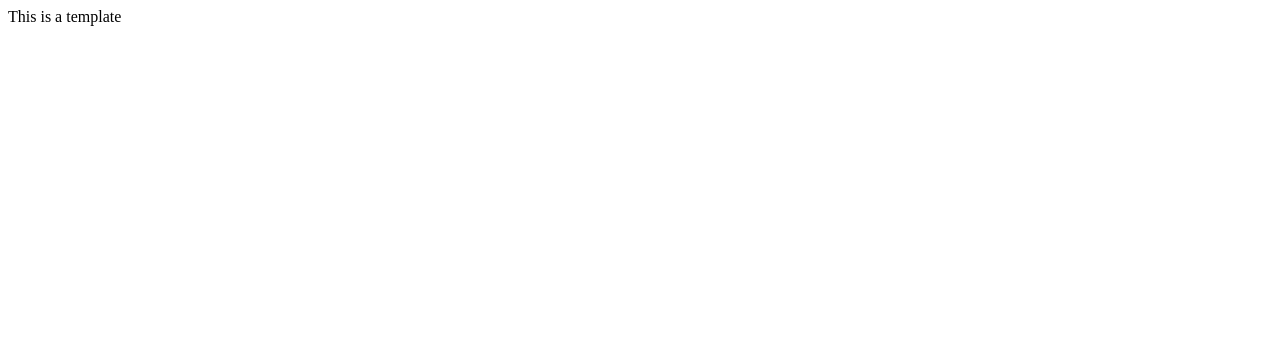
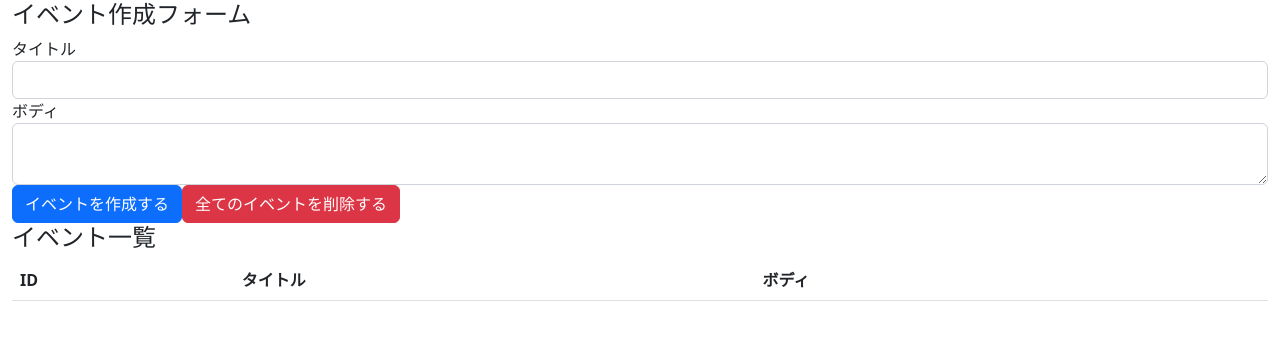
Before and after one commit to kazuyuki-mera/react-hooks-101, a React (Create React App) app: page / in a window 1280 px wide. Shown: the top 340 px of the page. Built offline with nearby package versions, Linux system fonts and the light colour scheme.

Commit message:
create event form and event table with bootstrap

```diff
--- a/package.json
+++ b/package.json
@@ -6,6 +6,7 @@
     "@testing-library/jest-dom": "^5.16.5",
     "@testing-library/react": "^13.4.0",
     "@testing-library/user-event": "^13.5.0",
+    "bootstrap": "^5.2.3",
     "react": "^18.2.0",
     "react-dom": "^18.2.0",
     "react-scripts": "5.0.1",
--- a/src/App.js
+++ /dev/null
@@ -1,7 +0,0 @@
-import React from 'react';
-
-const App = () => {
-  return <div>This is a template</div>;
-};
-
-export default App;
--- /dev/null
+++ b/src/components/App.js
@@ -0,0 +1,37 @@
+import React from 'react';
+
+import 'bootstrap/dist/css/bootstrap.min.css';
+
+const App = () => {
+  return (
+    <div className="container-fluid">
+      <h4>イベント作成フォーム</h4>
+      <form>
+        <div className="form-group">
+          <label htmlFor="formEventTitle">タイトル</label>
+          <input className="form-control" id="formEventTitle" />
+        </div>
+        <div className="form-group">
+          <label htmlFor="formEventBody">ボディ</label>
+          <textarea className="form-control" id="formEventBody" />
+        </div>
+        <button className="btn btn-primary">イベントを作成する</button>
+        <button className="btn btn-danger">全てのイベントを削除する</button>
+      </form>
+      <h4>イベント一覧</h4>
+      <table className="table table-hover">
+        <thead>
+          <tr>
+            <th>ID</th>
+            <th>タイトル</th>
+            <th>ボディ</th>
+            <th></th>
+          </tr>
+        </thead>
+        <tbody></tbody>
+      </table>
+    </div>
+  );
+};
+
+export default App;
--- a/src/index.js
+++ b/src/index.js
@@ -1,6 +1,6 @@
 import React from 'react';
 import ReactDOM from 'react-dom/client';
-import App from './App';
+import App from './components/App';
 
 const root = ReactDOM.createRoot(document.getElementById('root'));
 root.render(
```
Also changed, not shown: 1 other file (tests, documents, lock files or other folders).
